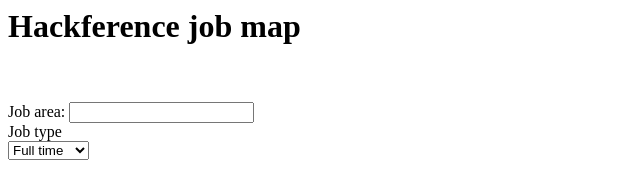
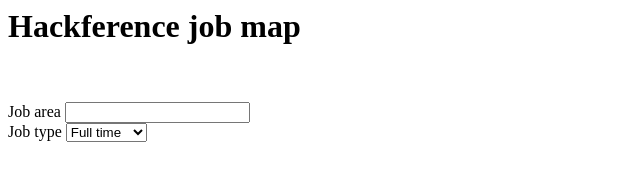
Before and after one commit to SamTebbs33/Hackference, a plain HTML site: page index.html in a window 1280 px wide. Shown: the whole page, without its empty margins (0-640 px from the left). Drawn offline with Linux system fonts and the light colour scheme.

Commit message:
Improved formatting slightly

```diff
--- a/index.html
+++ b/index.html
@@ -4,9 +4,10 @@
 		<h1>Hackference job map</h1>
 		<br/><br/>
 		<form>
-			Job area: <input type="text" name="job_area">
+			Job area
+			<input type="text" name="job_area">
 			<br>
-			Job type<br>
+			Job type
 			<select name="job_type">
 				<option value="Full time">Full time</option>
 				<option value="Part time">Part time</option>
```
